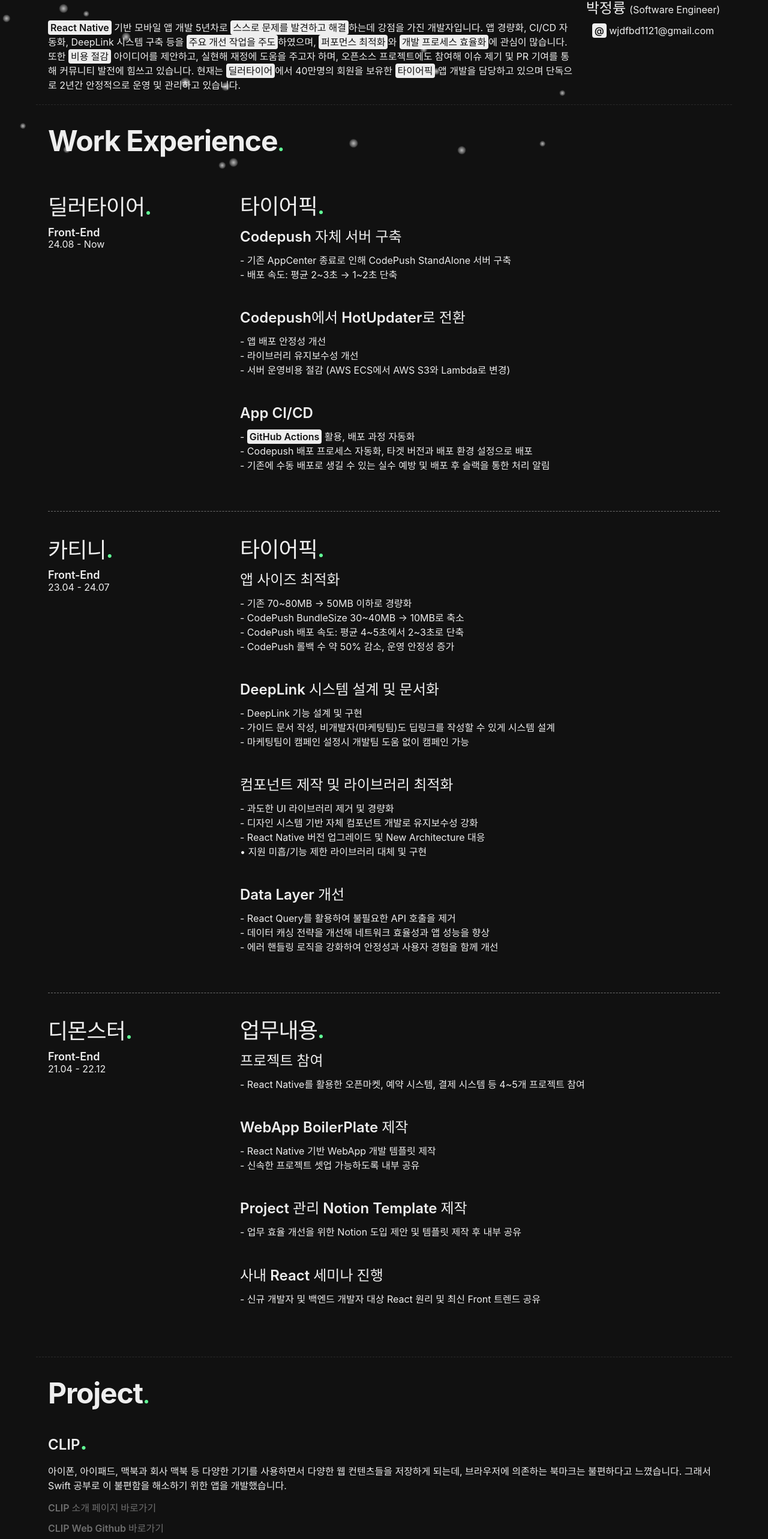
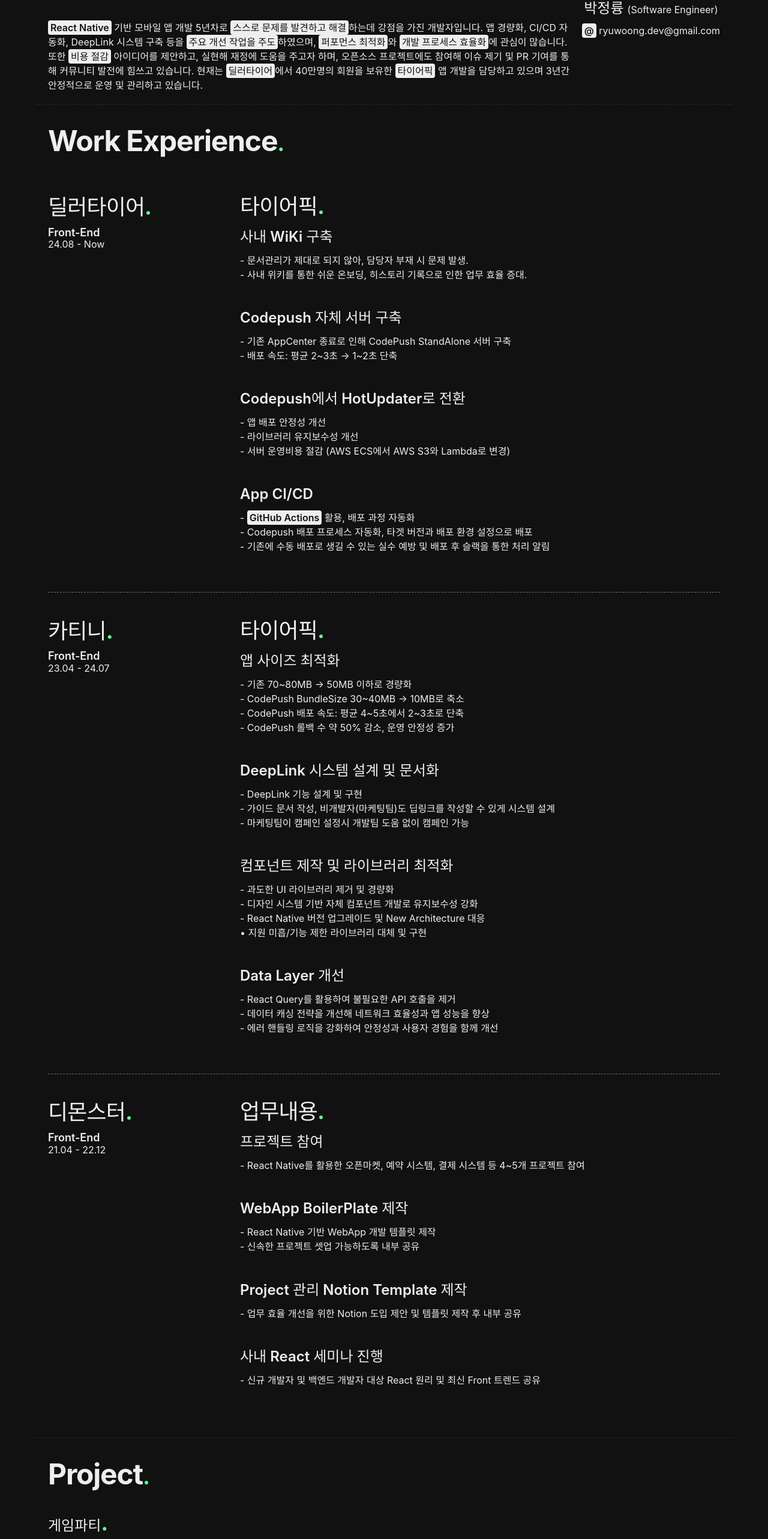
Before and after one commit to RyuWoong/ryuwoong.github.io, a Next.js app: page /profile in a window 1280 px wide. Shown: the part 217-2783 px from the top of the page at 60% size. Built offline with nearby package versions, Linux system fonts and the light colour scheme; a web font is replaced by a local one.

Commit message:
feat: update profile copy and remove snow effect

```diff
--- a/app/(main)/layout.tsx
+++ b/app/(main)/layout.tsx
@@ -9,7 +9,7 @@ export default function RootLayout({
   return (
     <div id="main" className={styles.container}>
       <header className={styles.header}>
-        <span className={styles.title}>Dark Room</span>
+        <span className={styles.title}>Hello Wold</span>
         <ul className={styles.nav}>
           <li>
             <Link href="/profile">Profile</Link>
--- a/app/(main)/profile/page.tsx
+++ b/app/(main)/profile/page.tsx
@@ -34,8 +34,8 @@ export default function Profile() {
               <span className={styles.highlight}>비용 절감</span> 아이디어를 제안하고, 실현해 재정에 도움을 주고자 하며,{" "}
               오픈소스 프로젝트에도 참여해 이슈 제기 및 PR 기여를 통해 커뮤니티 발전에 힘쓰고 있습니다. 현재는{" "}
               <span className={styles.highlight}>딜러타이어</span>에서 40만명의 회원을 보유한{" "}
-              <span className={styles.highlight}>타이어픽</span> 앱 개발을 담당하고 있으며 단독으로 2년간 안정적으로
-              운영 및 관리하고 있습니다.
+              <span className={styles.highlight}>타이어픽</span> 앱 개발을 담당하고 있으며 3년간 안정적으로 운영 및
+              관리하고 있습니다.
             </p>
           </div>
           <div className={styles.information}>
@@ -45,7 +45,7 @@ export default function Profile() {
             </h2>
             <p className="typo-body">
               <span className={styles.highlight}>@</span>{" "}
-              <Link href={"mailto:wjdfbd1121@gmail.com"}>wjdfbd1121@gmail.com</Link>
+              <Link href={"mailto:ryuwoong.dev@gmail.com"}>ryuwoong.dev@gmail.com</Link>
             </p>
           </div>
         </div>
@@ -72,6 +72,11 @@ export default function Profile() {
             <h3 className="typo-h1">
               타이어픽<span className={styles.point}>.</span>
             </h3>
+            <div className={styles.project}>
+              <h4 className="typo-h3">사내 WiKi 구축</h4>
+              <p className="typo-body">- 문서관리가 제대로 되지 않아, 담당자 부재 시 문제 발생.</p>
+              <p className="typo-body">- 사내 위키를 통한 쉬운 온보딩, 히스토리 기록으로 인한 업무 효율 증대.</p>
+            </div>
             <div className={styles.project}>
               <h4 className="typo-h3">Codepush 자체 서버 구축</h4>
               <p className="typo-body">- 기존 AppCenter 종료로 인해 CodePush StandAlone 서버 구축</p>
@@ -181,19 +186,14 @@ export default function Profile() {
         </FadeInSection>
         <FadeInSection className={styles.project}>
           <h4 className="typo-h3">
-            CLIP<span className={styles.point}>.</span>
+            게임파티<span className={styles.point}>.</span>
           </h4>
           <p className="typo-body">
-            아이폰, 아이패드, 맥북과 회사 맥북 등 다양한 기기를 사용하면서 다양한 웹 컨텐츠들을 저장하게 되는데,
-            브라우저에 의존하는 북마크는 불편하다고 느꼈습니다. 그래서 Swift 공부로 이 불편함을 해소하기 위한 앱을
-            개발했습니다.
+            AI 시대로 오면서 Builder로서 다양한 시도와 경험을 할 수 있게 되었다고 생각해 게임 커뮤니티를 개발 및
+            운영하고 있습니다.
+            <br />
+            개발 이외에 마케팅, 비즈니스 등 압축된 경험을 해보고 있습니다.
           </p>
-          <Link href={"https://oneclip.app"} className={styles.link} target="_blank">
-            CLIP 소개 페이지 바로가기
-          </Link>
-          <Link href={"https://github.com/RyuWoong/ClipWeb"} className={styles.link} target="_blank">
-            CLIP Web Github 바로가기
-          </Link>
         </FadeInSection>
       </section>
 
@@ -204,6 +204,14 @@ export default function Profile() {
               Other Experience<span className={styles.point}>.</span>
             </h1>
           </Link>
+        </FadeInSection>
+
+        <FadeInSection className={styles.project}>
+          <h4 className="typo-h3">
+            오픈 소스 기여<span className={styles.point}>.</span>
+          </h4>
+          <p className="typo-body">- React Native Naver Login</p>
+          <p className="typo-body">- React Native Naver Map</p>
         </FadeInSection>
 
         <FadeInSection className={styles.project}>
--- a/app/layout.tsx
+++ b/app/layout.tsx
@@ -5,7 +5,6 @@ import localFont from "next/font/local";
 import "./reset.css";
 import "./globals.css";
 import ThemeToggle from "@/components/ThemeToggle";
-import Snow from "@/components/Snow";
 
 const pretendard = localFont({
   src: "../styles/fonts/PretendardVariable.woff2",
@@ -35,7 +34,6 @@ export default function RootLayout({
     <html lang="ko">
       <body className={`${pretendard.variable} ${birthstoneBounce.variable}`}>
         <ThemeToggle />
-        <Snow />
         {children}
       </body>
     </html>
--- a/app/page.tsx
+++ b/app/page.tsx
@@ -14,9 +14,8 @@ export default function Home() {
         <Link href="/profile" className={styles.enterLink}>
           <div className={styles.titleWrapper}>
             <h1 className={styles.title}>
-              <span className={styles.titleLine}>Enter</span>
-              <span className={styles.titleLine}>the</span>
-              <span className={styles.titleLine}>DarkRoom</span>
+              <span className={styles.titleLine}>Hello</span>
+              <span className={styles.titleLine}>World</span>
             </h1>
           </div>
           <div className={styles.subtitle}>Press Enter or Click to Continue</div>
```
